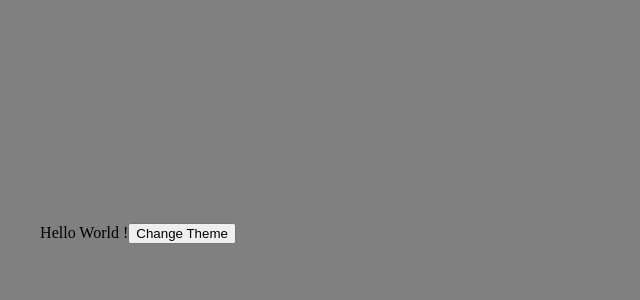
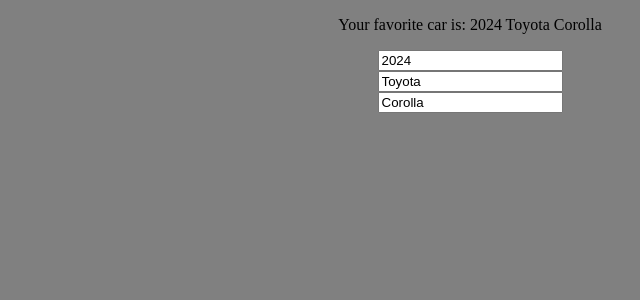
Before and after one commit to AhmedElyacoubiForJ/react-sandbox, a React (Create React App) app: page / in a window 1280 px wide. Shown: the top 300 px of the page, without its empty margins (170-810 px from the left). Built offline with nearby package versions, Linux system fonts and the light colour scheme; the HTML template or start-up script is replaced by a standard one.

Commit message:
updater functions & update an js object Examples

```diff
--- a/src/App.js
+++ b/src/App.js
@@ -8,6 +8,8 @@
 import menus from "./freeCodeMapMinis/components/tree-view/data";
 import QRCodeGenarator from "./freeCodeMapMinis/components/qr-code-generator";
 import LightDarkMode from "./freeCodeMapMinis/components/light-dark-mode";
+import FunctionUpdaterExample from "./BroCode/components/updater-functions";
+import UpdateObjectExample from "./BroCode/components/update-objects-in-state";
 
 function App() {
   return (
@@ -36,7 +38,18 @@
       {/* <QRCodeGenarator /> */}
 
       {/* light and dark theme switcher */}
-      <LightDarkMode />
+      {/* <LightDarkMode /> */}
+
+
+
+
+
+      {/* Bro Code Examples */}
+      {/* Functions Updater */}
+      {/* <FunctionUpdaterExample /> */}
+
+      {/* Update objects in state */}
+      <UpdateObjectExample />
     </div>
   );
 }
--- /dev/null
+++ b/src/BroCode/components/update-objects-in-state/index.jsx
@@ -0,0 +1,49 @@
+import { useState } from "react";
+
+function UpdateObjectExample() {
+
+    const [car, setCar] = useState(
+        {
+            year: 2024,
+            make: "Toyota",
+            model: "Corolla"
+        }
+    );
+
+    /* function handleYearChange(e) {
+        setCar({
+           ...car,
+            year: e.target.value
+        });
+    } */
+    // with updater function and using previous state
+    function handleYearChange(e) {
+        setCar( c => ({...c, year: e.target.value}))
+    }
+
+    function handleMakeChange(e) {
+        setCar( c => ({...c, make: e.target.value}))
+        /* setCar({
+            ...car,
+             make: e.target.value
+        }) */
+    }
+    function handleModelChange(e) {
+        setCar( c => ({...c, model: e.target.value}))
+           /*  setCar({
+                ...car,
+                 model: e.target.value
+            }) */
+    }
+
+    return (
+        <div>
+            <p>Your favorite car is: {car.year} {car.make} {car.model} </p>
+            <input type="number" value={car.year} onChange={(e) => handleYearChange(e)} /><br />
+            <input type="text" value={car.make} onChange={(e) => handleMakeChange(e)}/> <br />
+            <input type="text" value={car.model} onChange={(e) => handleModelChange(e)}/> <br />
+        </div>
+    )
+}
+
+export default UpdateObjectExample;
--- /dev/null
+++ b/src/BroCode/components/updater-functions/index.jsx
@@ -0,0 +1,52 @@
+// Updater function = A function passed as an argument to setState() usually
+//                    ex. setYear(y => y + 1) passing an arrow function
+//                    Allow for safe based on the previous state
+//                    Used with multiple state updates and asynchronous functions
+//                    Good practice to use updater functions
+
+import { useState } from 'react';
+function FunctionUpdaterExample() {
+
+    const [count, setCount] = useState(0);
+
+    function decrement() {
+        // setCount(count - 1);
+        // setCount(count - 1);
+        setCount(count => count - 1);
+        setCount(count => count - 1);
+        setCount(count => count - 1);
+    }
+
+    function rest(){
+        setCount(0);
+    }
+    function increment() {
+        // performance reason don't work
+        // setCount(count + 1);
+        // setCount(count + 1);
+
+        // based on the previous state
+        setCount(prevCount => prevCount + 1);
+        setCount(prevCount => prevCount + 1);
+        setCount(prevCount => prevCount + 1);
+        // or we can use
+        // Takes the PENDING state to calculate the NEXT state
+        // React put your updater functions in a queue (waiting in line)
+        // During the next render, it will call them in the same order.
+        // it's also a good practice to use updater functions
+        // even if we don't have multiple state updates
+        setCount(c => c + 1);
+        setCount(c => c + 1);
+        setCount(c => c + 1);
+    }
+    return ( <div>
+        <p>Count: {count}</p>
+        <button onClick={decrement} >Decrement</button>
+        <button onClick={rest} >Reset</button>
+        <button onClick={increment}>Increment</button>
+    </div>
+    )
+
+}
+
+export default FunctionUpdaterExample;
```
